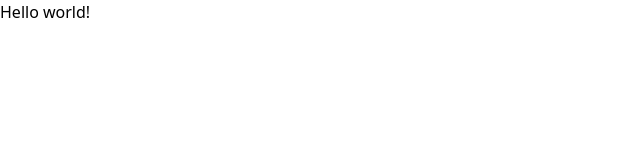
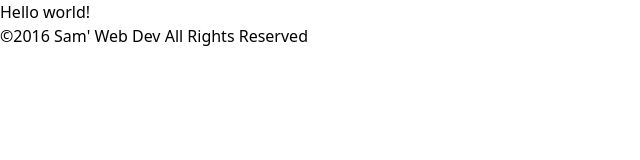
Before and after one commit to nic-vo/maxx-mockup, a website: page index.html in a window 1280 px wide. Shown: the whole page, without its empty margins (0-640 px from the left). Drawn offline with Linux system fonts and the light colour scheme.

```diff
--- a/index.html
+++ b/index.html
@@ -3,7 +3,7 @@
 <head>
 	<meta charset="UTF-8">
 	<meta name="viewport" content="width=device-width, initial-scale=1.0">
-	<title>Document</title>
+	<title>Sam | Web Design @ MAXX</title>
 	<link rel='stylesheet' href='./stylesheet.css'>
 </head>
 <body>
@@ -11,5 +11,8 @@
 	<main>
 		<h1>Hello world!</h1>
 	</main>
+	<footer>
+		<p>&copy;2016 Sam&apos; Web Dev All Rights Reserved</p>
+	</footer>
 </body>
 </html>
```
